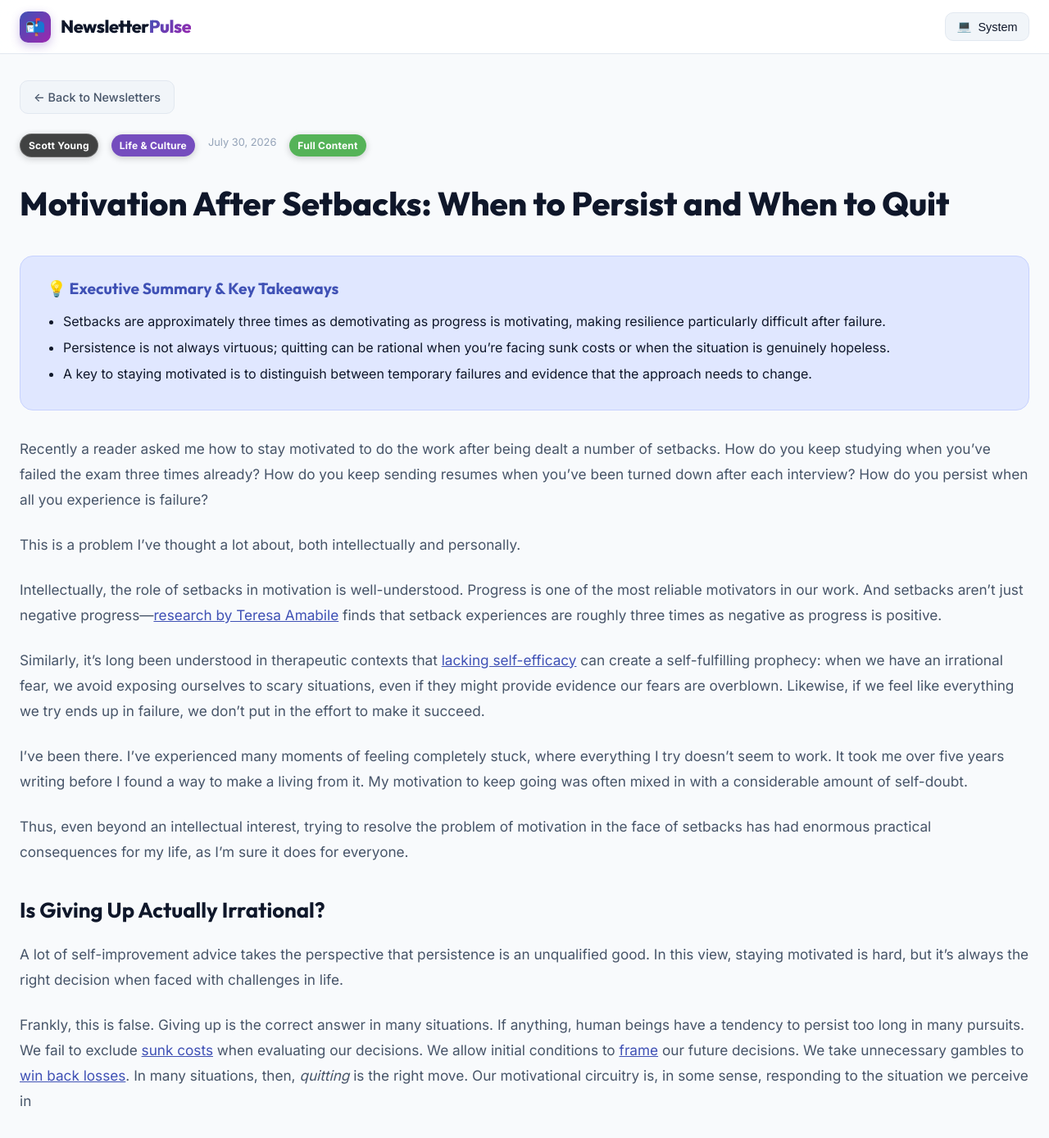
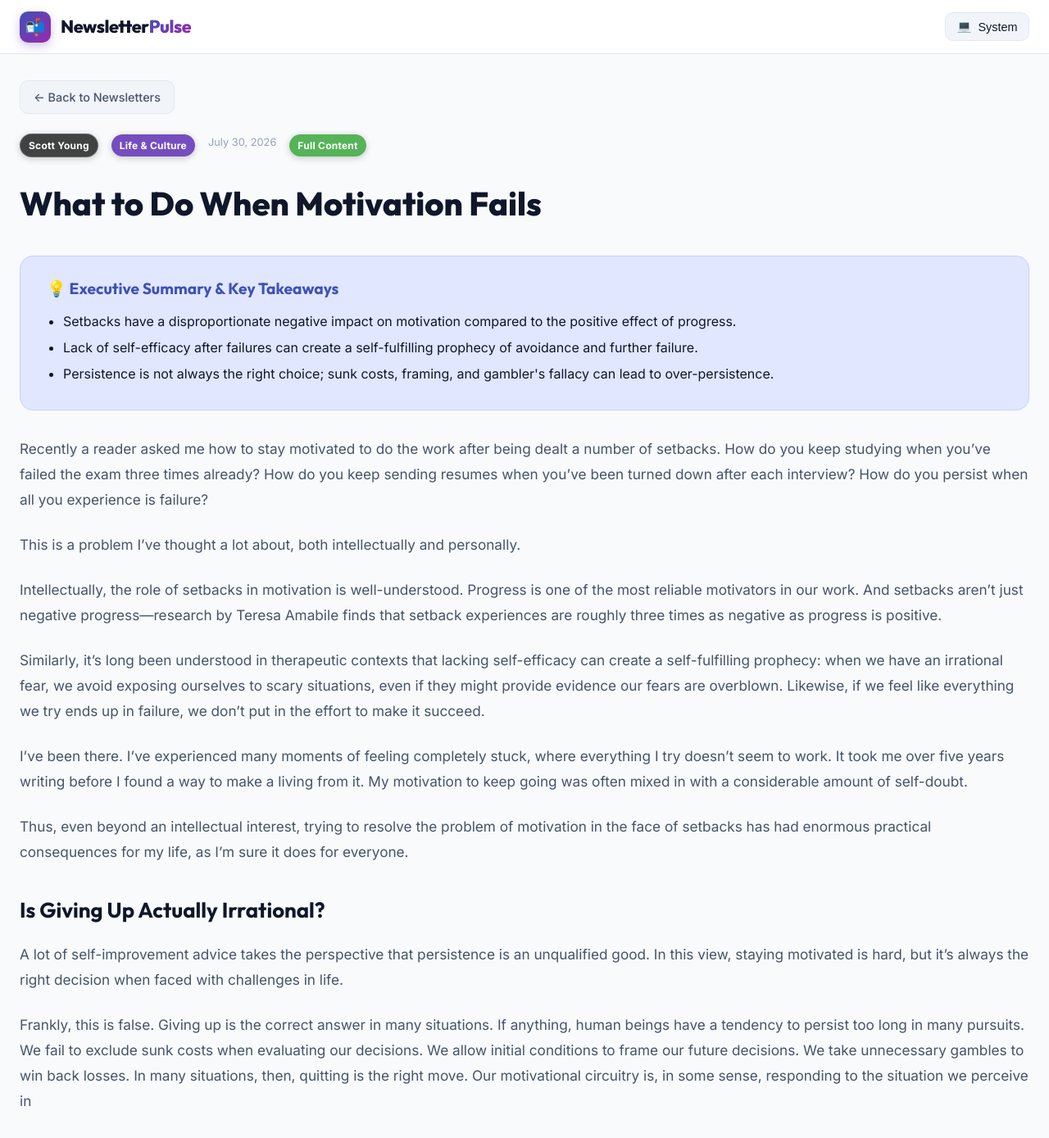
Before and after one commit to vampcoder/daily-newsletters, a Jekyll site: the page built from _posts/2026-07-30-discouraged-heres-how-to-stay-motivated.md, in a window 1280 px wide and 1400 px high. Shown: the top 1389 px of the window at 82% size. Built offline with Jekyll 4.4.1, drawn with Linux system fonts in a browser that asks for light colours.

Commit message:
Update newsletter: Discouraged? Here’s how to stay motivated

```diff
--- a/_posts/2026-07-30-discouraged-heres-how-to-stay-motivated.md
+++ b/_posts/2026-07-30-discouraged-heres-how-to-stay-motivated.md
@@ -1,33 +1,33 @@
 ---
 layout: post
-title: "Motivation After Setbacks: When to Persist and When to Quit"
+title: "What to Do When Motivation Fails"
 date: 2026-07-30 20:45:46 +0000
 source: "Scott Young"
 category: "Life & Culture"
-excerpt: "Scott Young explores why setbacks are so demotivating and challenges the common belief that persistence is always the right answer. He draws on research and personal experience to offer a more nuanced perspective: while some situations call for grit, others are best abandoned. The article provides a thoughtful framework for deciding when to stay motivated and when to walk away."
+excerpt: "This essay explores how to stay motivated in the face of repeated setbacks, drawing on research and personal experience. It challenges the common belief that persistence is always best, acknowledging that quitting can be the rational choice in many situations."
 theme_gradient: "linear-gradient(135deg, #f44336 0%, #d32f2f 100%)"
 image: "https://embed.filekitcdn.com/e/eSq8FKj7RQi3zmdMunxdxz/eRDRBZGHQACaZkYr6tdGi1/email"
 is_summary: false
 key_takeaways:
-  - "Setbacks are approximately three times as demotivating as progress is motivating, making resilience particularly difficult after failure."
-  - "Persistence is not always virtuous; quitting can be rational when you’re facing sunk costs or when the situation is genuinely hopeless."
-  - "A key to staying motivated is to distinguish between temporary failures and evidence that the approach needs to change."
+  - "Setbacks have a disproportionate negative impact on motivation compared to the positive effect of progress."
+  - "Lack of self-efficacy after failures can create a self-fulfilling prophecy of avoidance and further failure."
+  - "Persistence is not always the right choice; sunk costs, framing, and gambler's fallacy can lead to over-persistence."
 ---
 
-Recently a reader asked me how to stay motivated to do the work after being dealt a number of setbacks. How do you keep studying when you've failed the exam three times already? How do you keep sending resumes when you've been turned down after each interview? How do you persist when all you experience is failure?
+Recently a reader asked me how to stay motivated to do the work after being dealt a number of setbacks. How do you keep studying when you’ve failed the exam three times already? How do you keep sending resumes when you’ve been turned down after each interview? How do you persist when all you experience is failure?
 
-This is a problem I've thought a lot about, both intellectually and personally.
+This is a problem I’ve thought a lot about, both intellectually and personally.
 
-Intellectually, the role of setbacks in motivation is well-understood. Progress is one of the most reliable motivators in our work. And setbacks aren't just negative progress—[research by Teresa Amabile](https://www.amazon.ca/Progress-Principle-Ignite-Engagement-Creativity/dp/142219857X/) finds that setback experiences are roughly three times as negative as progress is positive.
+Intellectually, the role of setbacks in motivation is well-understood. Progress is one of the most reliable motivators in our work. And setbacks aren’t just negative progress—research by Teresa Amabile finds that setback experiences are roughly three times as negative as progress is positive.
 
-Similarly, it's long been understood in therapeutic contexts that [lacking self-efficacy](https://www.amazon.com/Social-Learning-Theory-Albert-Bandura/dp/0138167443) can create a self-fulfilling prophecy: when we have an irrational fear, we avoid exposing ourselves to scary situations, even if they might provide evidence our fears are overblown. Likewise, if we feel like everything we try ends up in failure, we don't put in the effort to make it succeed.
+Similarly, it’s long been understood in therapeutic contexts that lacking self-efficacy can create a self-fulfilling prophecy: when we have an irrational fear, we avoid exposing ourselves to scary situations, even if they might provide evidence our fears are overblown. Likewise, if we feel like everything we try ends up in failure, we don’t put in the effort to make it succeed.
 
-I've been there. I've experienced many moments of feeling completely stuck, where everything I try doesn't seem to work. It took me over five years writing before I found a way to make a living from it. My motivation to keep going was often mixed in with a considerable amount of self-doubt.
+I’ve been there. I’ve experienced many moments of feeling completely stuck, where everything I try doesn’t seem to work. It took me over five years writing before I found a way to make a living from it. My motivation to keep going was often mixed in with a considerable amount of self-doubt.
 
-Thus, even beyond an intellectual interest, trying to resolve the problem of motivation in the face of setbacks has had enormous practical consequences for my life, as I'm sure it does for everyone.
+Thus, even beyond an intellectual interest, trying to resolve the problem of motivation in the face of setbacks has had enormous practical consequences for my life, as I’m sure it does for everyone.
 
 ## Is Giving Up Actually Irrational?
 
-A lot of self-improvement advice takes the perspective that persistence is an unqualified good. In this view, staying motivated is hard, but it's always the right decision when faced with challenges in life.
+A lot of self-improvement advice takes the perspective that persistence is an unqualified good. In this view, staying motivated is hard, but it’s always the right decision when faced with challenges in life.
 
-Frankly, this is false. Giving up is the correct answer in many situations. If anything, human beings have a tendency to persist too long in many pursuits. We fail to exclude [sunk costs](https://en.wikipedia.org/wiki/Sunk_cost) when evaluating our decisions. We allow initial conditions to [frame](https://en.wikipedia.org/wiki/Anchoring_effect) our future decisions. We take unnecessary gambles to [win back losses](https://en.wikipedia.org/wiki/Prospect_theory). In many situations, then, *quitting* is the right move. Our motivational circuitry is, in some sense, responding to the situation we perceive in
+Frankly, this is false. Giving up is the correct answer in many situations. If anything, human beings have a tendency to persist too long in many pursuits. We fail to exclude sunk costs when evaluating our decisions. We allow initial conditions to frame our future decisions. We take unnecessary gambles to win back losses. In many situations, then, quitting is the right move. Our motivational circuitry is, in some sense, responding to the situation we perceive in
```
